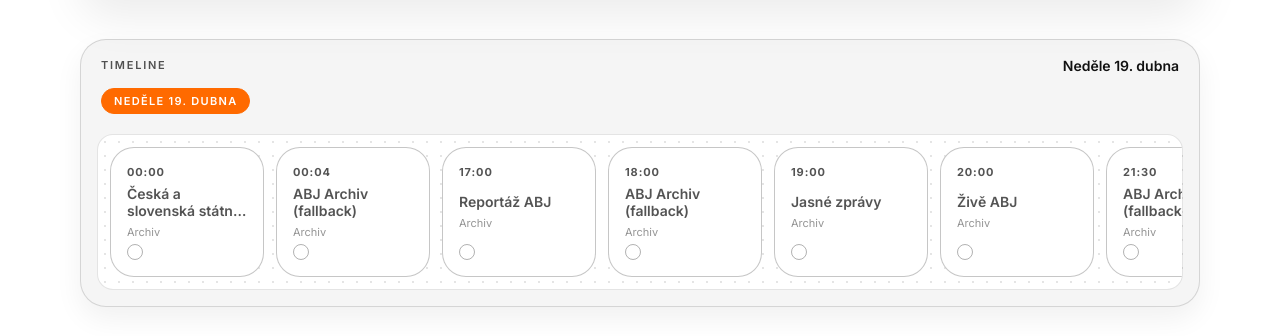
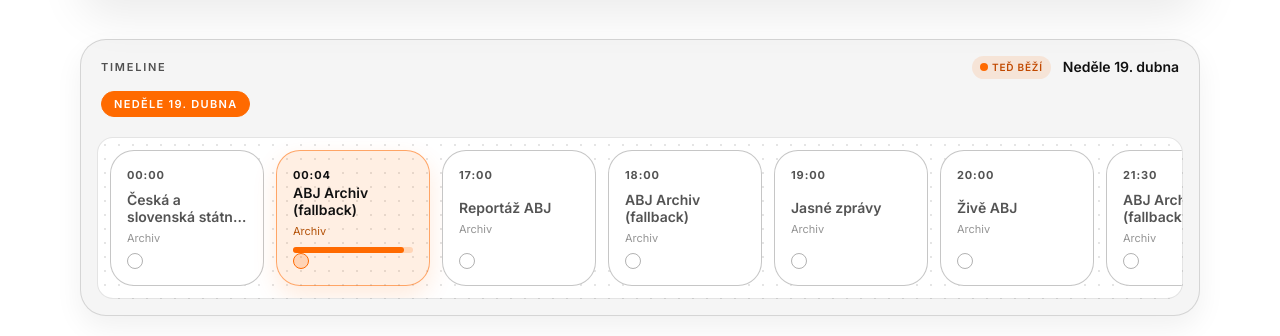
Before and after one commit to abjasno-cmyk/abj-tv-platform, a Next.js app: page /live in a window 1280 px wide. Shown: the part 865-1201 px from the top of the page. Built offline with nearby package versions, Linux system fonts and the light colour scheme; no server answers; the database is empty.

Commit message:
Highlight current time slot in live timeline
Co-authored-by: abjasno-cmyk <abjasno-cmyk@users.noreply.github.com>

```diff
--- a/components/abj/Timeline.tsx
+++ b/components/abj/Timeline.tsx
@@ -1,6 +1,6 @@
 "use client";
 
-import { useMemo, useState } from "react";
+import { useEffect, useMemo, useState } from "react";
 
 import type { DayProgram, ProgramItem } from "@/lib/epg-types";
 
@@ -15,9 +15,80 @@ function typeLabel(item: ProgramItem): string {
   return "Archiv";
 }
 
-function itemTone(item: ProgramItem, active: boolean): string {
+function parseTimeToMinutes(value: string): number | null {
+  const [hoursRaw, minutesRaw] = value.split(":");
+  const hours = Number(hoursRaw);
+  const minutes = Number(minutesRaw);
+  if (!Number.isFinite(hours) || !Number.isFinite(minutes)) return null;
+  if (hours < 0 || hours > 23 || minutes < 0 || minutes > 59) return null;
+  return hours * 60 + minutes;
+}
+
+function getPragueNowParts(date: Date): { dateKey: string; minutesOfDay: number } {
+  const parts = new Intl.DateTimeFormat("cs-CZ", {
+    timeZone: "Europe/Prague",
+    year: "numeric",
+    month: "2-digit",
+    day: "2-digit",
+    hour: "2-digit",
+    minute: "2-digit",
+    hour12: false,
+  })
+    .formatToParts(date)
+    .reduce<Record<string, string>>((acc, part) => {
+      if (part.type !== "literal") acc[part.type] = part.value;
+      return acc;
+    }, {});
+
+  const hours = Number(parts.hour ?? "0");
+  const minutes = Number(parts.minute ?? "0");
+  return {
+    dateKey: `${parts.year ?? "1970"}-${parts.month ?? "01"}-${parts.day ?? "01"}`,
+    minutesOfDay: hours * 60 + minutes,
+  };
+}
+
+function itemKey(item: ProgramItem, idx: number): string {
+  return `${item.videoId ?? "item"}-${item.time}-${idx}`;
+}
+
+type CurrentSlot = {
+  key: string;
+  progressPct: number;
+};
+
+function resolveCurrentSlot(items: ProgramItem[], activeDate: string | undefined, now: Date): CurrentSlot | null {
+  if (!activeDate || items.length === 0) return null;
+  const pragueNow = getPragueNowParts(now);
+  if (pragueNow.dateKey !== activeDate) return null;
+
+  for (let idx = 0; idx < items.length; idx += 1) {
+    const current = items[idx];
+    const next = items[idx + 1];
+    const startMinutes = parseTimeToMinutes(current.time);
+    if (startMinutes === null) continue;
+    const nextMinutes = parseTimeToMinutes(next?.time ?? "");
+    const endMinutes = nextMinutes !== null && nextMinutes > startMinutes ? nextMinutes : Math.min(startMinutes + 60, 24 * 60);
+    if (pragueNow.minutesOfDay < startMinutes || pragueNow.minutesOfDay >= endMinutes) continue;
+
+    const range = endMinutes - startMinutes;
+    const elapsed = pragueNow.minutesOfDay - startMinutes;
+    const progressPct = range > 0 ? Math.max(0, Math.min(100, (elapsed / range) * 100)) : 0;
+    return {
+      key: itemKey(current, idx),
+      progressPct,
+    };
+  }
+
+  return null;
+}
+
+function itemTone(item: ProgramItem, active: boolean, isCurrentTime: boolean): string {
   if (active) {
     return "border-abj-red bg-abj-red text-white shadow-[0_14px_30px_rgba(255,106,0,0.26)]";
+  }
+  if (isCurrentTime) {
+    return "border-[#FF6A00]/55 bg-[rgba(255,106,0,0.11)] text-abj-text1 shadow-[0_10px_24px_rgba(255,106,0,0.14)]";
   }
   if (item.type === "live") {
     return "border-abj-red bg-white text-abj-red";
@@ -26,18 +97,39 @@ function itemTone(item: ProgramItem, active: boolean): string {
 }
 
 export function Timeline({ days, onSelect }: TimelineProps) {
-  const [activeDayIndex, setActiveDayIndex] = useState(0);
+  const [activeDayIndex, setActiveDayIndex] = useState(() => {
+    const todayKey = getPragueNowParts(new Date()).dateKey;
+    const todayIndex = days.findIndex((day) => day.date === todayKey);
+    return todayIndex >= 0 ? todayIndex : 0;
+  });
   const [selectedKey, setSelectedKey] = useState<string | null>(null);
+  const [now, setNow] = useState(() => new Date());
 
   const activeDay = days[activeDayIndex] ?? days[0];
   const items = useMemo(() => activeDay?.items ?? [], [activeDay]);
   const dateLabel = activeDay?.label ?? "Program";
+  const currentSlot = useMemo(() => resolveCurrentSlot(items, activeDay?.date, now), [activeDay?.date, items, now]);
+
+  useEffect(() => {
+    const timer = window.setInterval(() => {
+      setNow(new Date());
+    }, 30_000);
+    return () => window.clearInterval(timer);
+  }, []);
 
   return (
     <section className="rounded-[26px] border border-abj-goldDim bg-abj-panel px-5 py-4 shadow-[0_12px_28px_rgba(17,17,17,0.06)]">
       <div className="mb-3 flex items-center justify-between">
         <p className="text-[11px] font-semibold uppercase tracking-[0.16em] text-abj-text2">Timeline</p>
-        <p className="text-sm font-semibold text-abj-text1">{dateLabel}</p>
+        <div className="flex items-center gap-3">
+          {currentSlot ? (
+            <span className="inline-flex items-center gap-1 rounded-full bg-[rgba(255,106,0,0.12)] px-2 py-1 text-[10px] font-semibold uppercase tracking-[0.08em] text-[#C14900]">
+              <span className="h-2 w-2 rounded-full bg-[#FF6A00]" />
+              Teď běží
+            </span>
+          ) : null}
+          <p className="text-sm font-semibold text-abj-text1">{dateLabel}</p>
+        </div>
       </div>
 
       <div className="mb-4 flex gap-2 overflow-x-auto pb-1">
@@ -66,8 +158,9 @@ export function Timeline({ days, onSelect }: TimelineProps) {
             <p className="px-2 py-4 text-sm text-abj-text2">Program se připravuje.</p>
           ) : (
             items.map((item, idx) => {
-              const key = `${item.videoId ?? "item"}-${item.time}-${idx}`;
+              const key = itemKey(item, idx);
               const active = selectedKey === key;
+              const isCurrentTime = currentSlot?.key === key;
               return (
                 <button
                   key={key}
@@ -78,21 +171,36 @@ export function Timeline({ days, onSelect }: TimelineProps) {
                   }}
                   className={`group flex min-h-[130px] w-[154px] flex-col justify-between rounded-[24px] border p-4 text-left transition-all duration-300 focus-visible:outline-none focus-visible:ring-2 focus-visible:ring-abj-red/40 ${itemTone(
                     item,
-                    active
+                    active,
+                    isCurrentTime
                   )}`}
                 >
                   <span className="text-[11px] font-bold tracking-[0.08em]">{item.time}</span>
                   <div>
                     <p className="line-clamp-2 text-sm font-semibold leading-tight text-current">{item.title}</p>
-                    <p className={`mt-1 text-[11px] ${active ? "text-white/80" : "text-abj-text3"}`}>
+                    <p
+                      className={`mt-1 text-[11px] ${
+                        active ? "text-white/80" : isCurrentTime ? "text-[#B45309]" : "text-abj-text3"
+                      }`}
+                    >
                       {typeLabel(item)}
                     </p>
+                    {isCurrentTime ? (
+                      <div className="mt-2 h-1.5 w-full rounded-full bg-[rgba(255,106,0,0.2)]">
+                        <div
+                          className="h-full rounded-full bg-[#FF6A00] transition-[width] duration-500"
+                          style={{ width: `${currentSlot?.progressPct ?? 0}%` }}
+                        />
+                      </div>
+                    ) : null}
                   </div>
                   <span
                     className={`h-4 w-4 rounded-full border transition ${
                       active
                         ? "border-white bg-white"
-                        : "border-[rgba(17,17,17,0.32)] bg-transparent group-hover:border-abj-red"
+                        : isCurrentTime
+                          ? "border-[#FF6A00] bg-[#FF6A00]/20"
+                          : "border-[rgba(17,17,17,0.32)] bg-transparent group-hover:border-abj-red"
                     }`}
                     aria-hidden="true"
                   />
```
